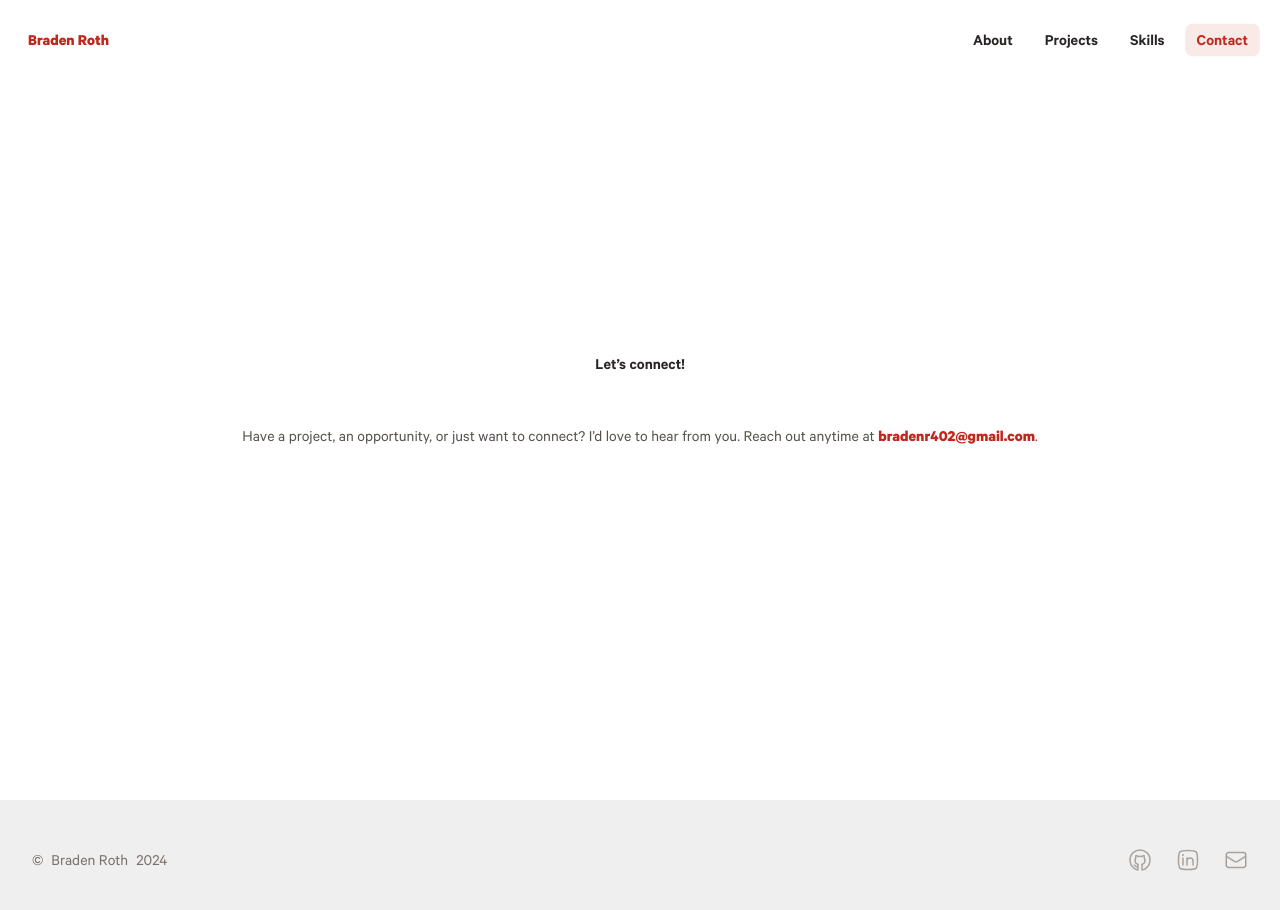
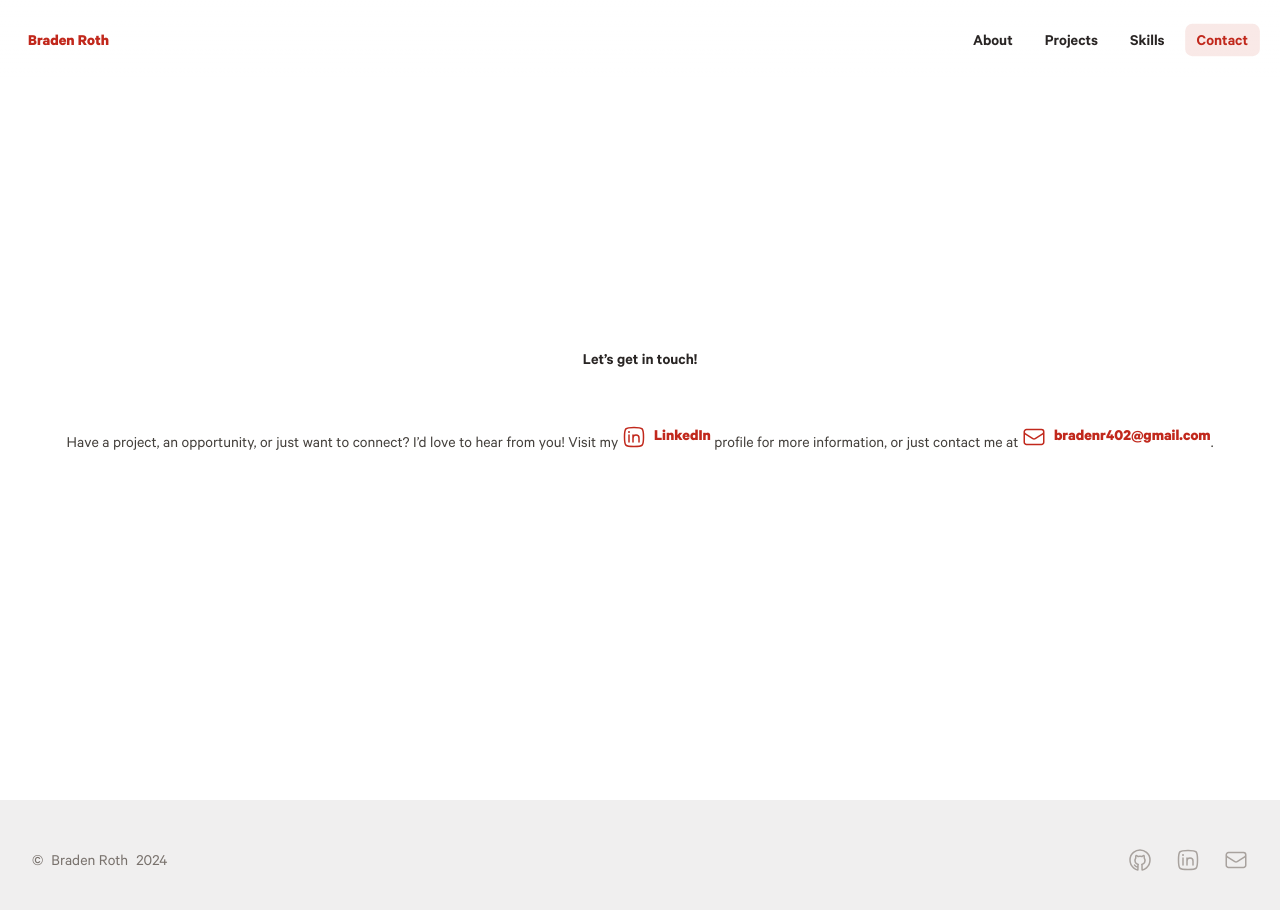
Before and after one commit to bradenr402/portfolio, a website built with webpack: page src/contact.html in a window 1280 px wide. Built offline with nearby package versions, Linux system fonts and the light colour scheme; what tailwindcss-fluid-type would draw is missing.

Commit message:
feat: update taglines on projects and contact pages

```diff
--- a/src/contact.html
+++ b/src/contact.html
@@ -7,20 +7,83 @@
   </head>
   <body class="bg-white selection:bg-primary-500/10">
     <div id="nav"></div>
-    <main class="container mx-auto px-4">
-      <div class="grid h-screen place-items-center">
+    <main class="">
+      <div class="grid h-screen place-items-center px-4">
         <div class="text-balance text-center font-semibold text-stone-800 text-5xl">
-          <p class="mb-12 inline-flex items-center gap-2">Let&#8217;s connect!</p>
-          <p class="font-medium text-stone-600 text-2xl">
+          <p class="mb-12 inline-flex items-center gap-2">Let&#8217;s get in touch!</p>
+          <p class="font-medium text-stone-700 text-2xl">
             Have a project, an opportunity, or just want to connect? I&#8217;d love to hear from
-            you. Reach out anytime at
+            you! Visit my
+            <span class="group relative whitespace-nowrap">
+              <a
+                href="https://linkedin.com/in/braden-roth"
+                target="_blank"
+                class="group-hover:active-scale-95 peer relative inline-flex translate-y-[2px] items-center gap-2 font-bold text-primary-500 transition-all duration-300"
+              >
+                <svg
+                  xmlns="http://www.w3.org/2000/svg"
+                  viewBox="0 0 24 24"
+                  color="currentColor"
+                  fill="none"
+                  aria-hidden="true"
+                  class="mt-1 size-6"
+                >
+                  <path
+                    d="M7 10V17"
+                    stroke="currentColor"
+                    stroke-width="1.5"
+                    stroke-linecap="round"
+                    stroke-linejoin="round"
+                  />
+                  <path
+                    d="M11 13V17M11 13C11 11.3431 12.3431 10 14 10C15.6569 10 17 11.3431 17 13V17M11 13V10"
+                    stroke="currentColor"
+                    stroke-width="1.5"
+                    stroke-linecap="round"
+                    stroke-linejoin="round"
+                  />
+                  <path
+                    d="M7.00801 7L6.99902 7"
+                    stroke="currentColor"
+                    stroke-width="2"
+                    stroke-linecap="round"
+                    stroke-linejoin="round"
+                  />
+                  <path
+                    d="M2.5 12C2.5 7.52166 2.5 5.28249 3.89124 3.89124C5.28249 2.5 7.52166 2.5 12 2.5C16.4783 2.5 18.7175 2.5 20.1088 3.89124C21.5 5.28249 21.5 7.52166 21.5 12C21.5 16.4783 21.5 18.7175 20.1088 20.1088C18.7175 21.5 16.4783 21.5 12 21.5C7.52166 21.5 5.28249 21.5 3.89124 20.1088C2.5 18.7175 2.5 16.4783 2.5 12Z"
+                    stroke="currentColor"
+                    stroke-width="1.5"
+                    stroke-linejoin="round"
+                  />
+                </svg>
+                <span>LinkedIn</span></a
+              ><span
+                class="absolute -inset-x-4 -inset-y-1.5 -z-10 scale-0 rounded-lg bg-primary-500/10 opacity-0 blur transition-all duration-300 group-hover:scale-100 group-hover:opacity-100 peer-active:scale-90"
+              ></span
+            ></span>
+            profile for more information, or just contact me at
             <span class="group relative whitespace-nowrap">
               <a
                 href="mailto:bradenr402@gmail.com"
                 target="_blank"
-                class="group-hover:active-scale-95 peer relative font-extrabold text-primary-500 transition-all duration-300 group-hover:scale-110"
+                class="group-hover:active-scale-95 peer relative inline-flex translate-y-[2px] items-center gap-2 font-bold text-primary-500 transition-all duration-300"
               >
-                bradenr402@gmail.com</a
+                <svg
+                  xmlns="http://www.w3.org/2000/svg"
+                  fill="none"
+                  viewBox="0 0 24 24"
+                  stroke-width="1.5"
+                  stroke="currentColor"
+                  aria-hidden="true"
+                  class="mt-1 size-6"
+                >
+                  <path
+                    stroke-linecap="round"
+                    stroke-linejoin="round"
+                    d="M21.75 6.75v10.5a2.25 2.25 0 0 1-2.25 2.25h-15a2.25 2.25 0 0 1-2.25-2.25V6.75m19.5 0A2.25 2.25 0 0 0 19.5 4.5h-15a2.25 2.25 0 0 0-2.25 2.25m19.5 0v.243a2.25 2.25 0 0 1-1.07 1.916l-7.5 4.615a2.25 2.25 0 0 1-2.36 0L3.32 8.91a2.25 2.25 0 0 1-1.07-1.916V6.75"
+                  />
+                </svg>
+                <span>bradenr402@gmail.com</span></a
               ><span
                 class="absolute -inset-x-4 -inset-y-1.5 -z-10 scale-0 rounded-lg bg-primary-500/10 opacity-0 blur transition-all duration-300 group-hover:scale-100 group-hover:opacity-100 peer-active:scale-90"
               ></span></span
--- a/src/projects.html
+++ b/src/projects.html
@@ -7,11 +7,46 @@
   </head>
   <body class="bg-white selection:bg-primary-500/10">
     <div id="nav"></div>
-    <main class="container mx-auto px-4">
-      <div class="grid h-screen place-items-center">
+    <main class="">
+      <div class="grid h-screen place-items-center px-4">
         <div class="text-balance text-center font-semibold text-stone-800 text-5xl">
-          <p class="inline-flex items-center gap-2">
-            Take a look at some of my projects! <span class="animate-bounce">👇</span>
+          <p class="">
+            Check out some of my projects! <span class="animate-slide inline-flex">👇</span>
+          </p>
+        </div>
+      </div>
+      <div class="grid h-screen place-items-center bg-stone-200/60 px-4">
+        <div>
+          <p class="mb-12 font-medium text-stone-700 text-2xl">
+            Wanna see more? Check out my
+            <span class="group relative whitespace-nowrap">
+              <a
+                href="https://github.com/bradenr402"
+                target="_blank"
+                class="group-hover:active-scale-95 peer relative inline-flex translate-y-[2px] items-center gap-2 font-bold text-primary-500 transition-all duration-300"
+              >
+                <svg
+                  xmlns="http://www.w3.org/2000/svg"
+                  viewBox="0 0 24 24"
+                  color="currentColor"
+                  fill="none"
+                  aria-hidden="true"
+                  class="mt-1 size-6"
+                >
+                  <path
+                    d="M6.51734 17.1132C6.91177 17.6905 8.10883 18.9228 9.74168 19.2333M9.86428 22C8.83582 21.8306 2 19.6057 2 12.0926C2 5.06329 8.0019 2 12.0008 2C15.9996 2 22 5.06329 22 12.0926C22 19.6057 15.1642 21.8306 14.1357 22C14.1357 22 13.9267 18.5826 14.0487 17.9969C14.1706 17.4113 13.7552 16.4688 13.7552 16.4688C14.7262 16.1055 16.2043 15.5847 16.7001 14.1874C17.0848 13.1032 17.3268 11.5288 16.2508 10.0489C16.2508 10.0489 16.5318 7.65809 15.9996 7.56548C15.4675 7.47287 13.8998 8.51192 13.8998 8.51192C13.4432 8.38248 12.4243 8.13476 12.0018 8.17939C11.5792 8.13476 10.5568 8.38248 10.1002 8.51192C10.1002 8.51192 8.53249 7.47287 8.00036 7.56548C7.46823 7.65809 7.74917 10.0489 7.74917 10.0489C6.67316 11.5288 6.91516 13.1032 7.2999 14.1874C7.79575 15.5847 9.27384 16.1055 10.2448 16.4688C10.2448 16.4688 9.82944 17.4113 9.95135 17.9969C10.0733 18.5826 9.86428 22 9.86428 22Z"
+                    stroke="currentColor"
+                    stroke-width="1.5"
+                    stroke-linecap="round"
+                    stroke-linejoin="round"
+                  />
+                </svg>
+                <span>GitHub</span></a
+              ><span
+                class="absolute -inset-x-4 -inset-y-1.5 -z-10 scale-0 rounded-lg bg-primary-500/10 opacity-0 blur transition-all duration-300 group-hover:scale-100 group-hover:opacity-100 peer-active:scale-90"
+              ></span
+            ></span>
+            profile to see all of my projects!
           </p>
         </div>
       </div>
```
